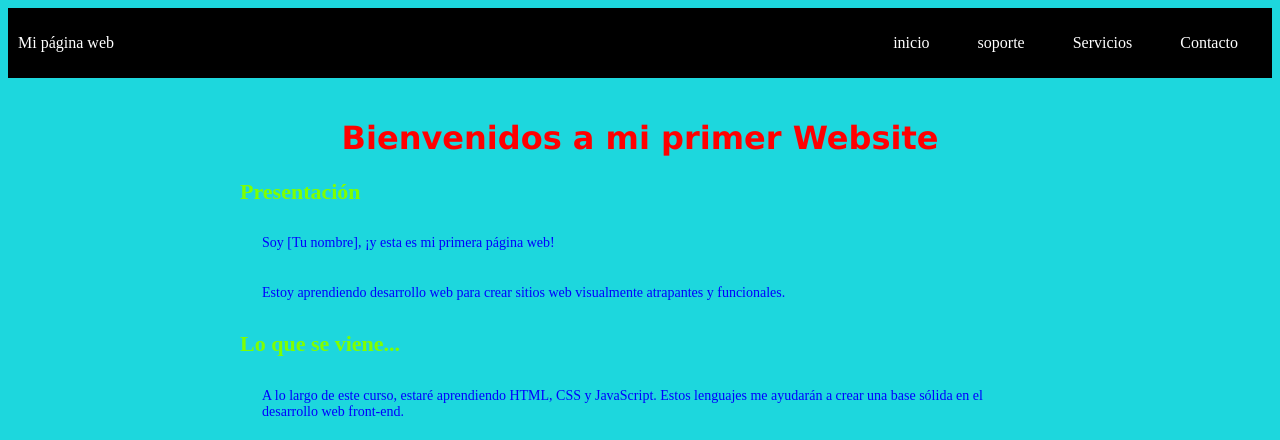
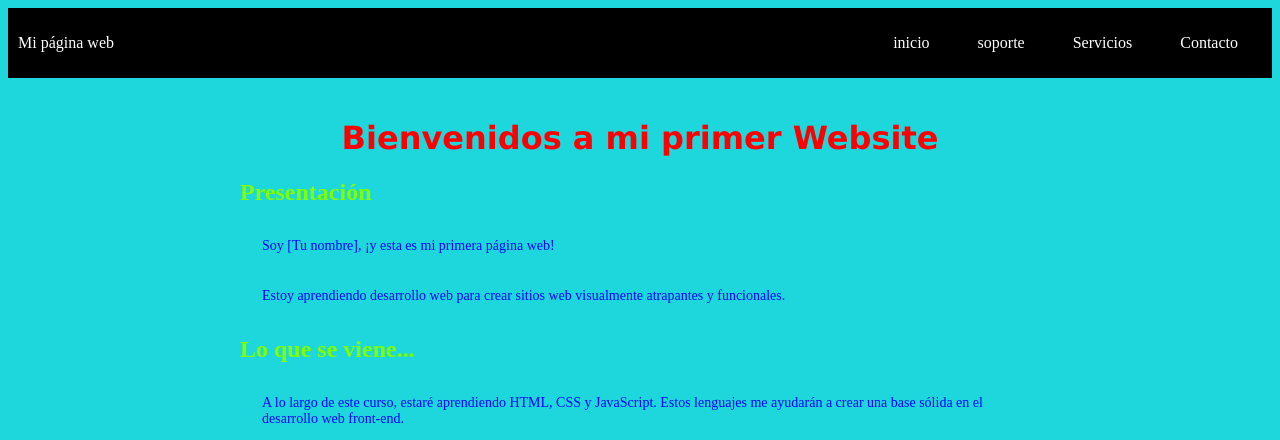
Before and after one commit to juliocs26/miprimerapagina2, a plain HTML site: page index.html in a window 1280 px wide. Shown: the top 440 px of the page. Drawn offline with Linux system fonts and the light colour scheme.

Commit message:
Update styles.css

```diff
--- a/styles.css
+++ b/styles.css
@@ -11,12 +11,11 @@ p {
   font-size: 14px;
   padding: 12px;
   margin: 10px;
-
 }
 
 h2 {
   color: chartreuse;
-  font-family: serif;
+  font-family: Spiegel-Regular,arial,georgia,sans-serif
   font-size: 22px;
   padding: 12px, 5px, 5px, 12px;
 }
```
